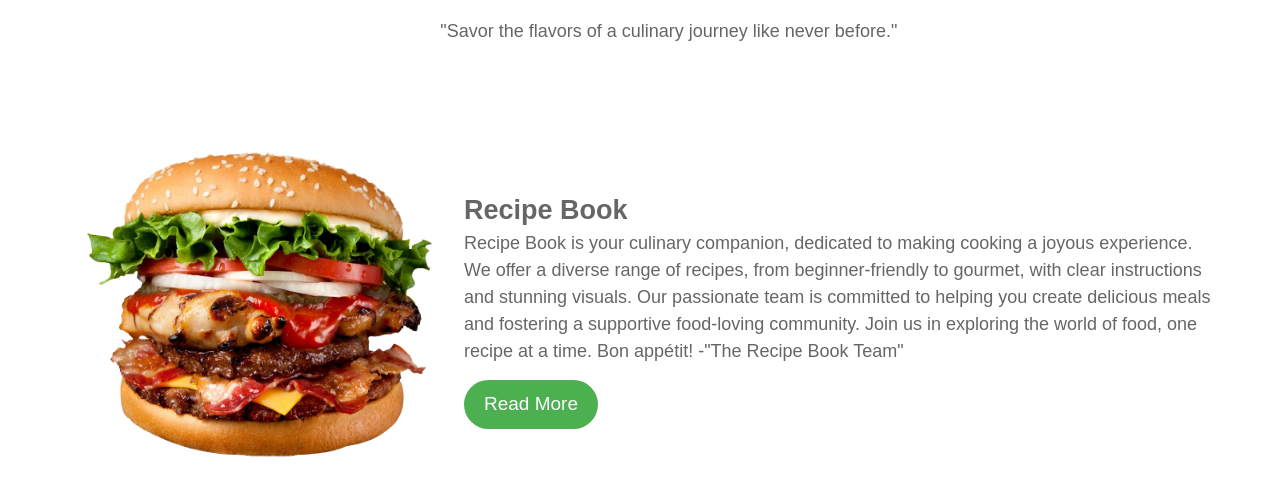
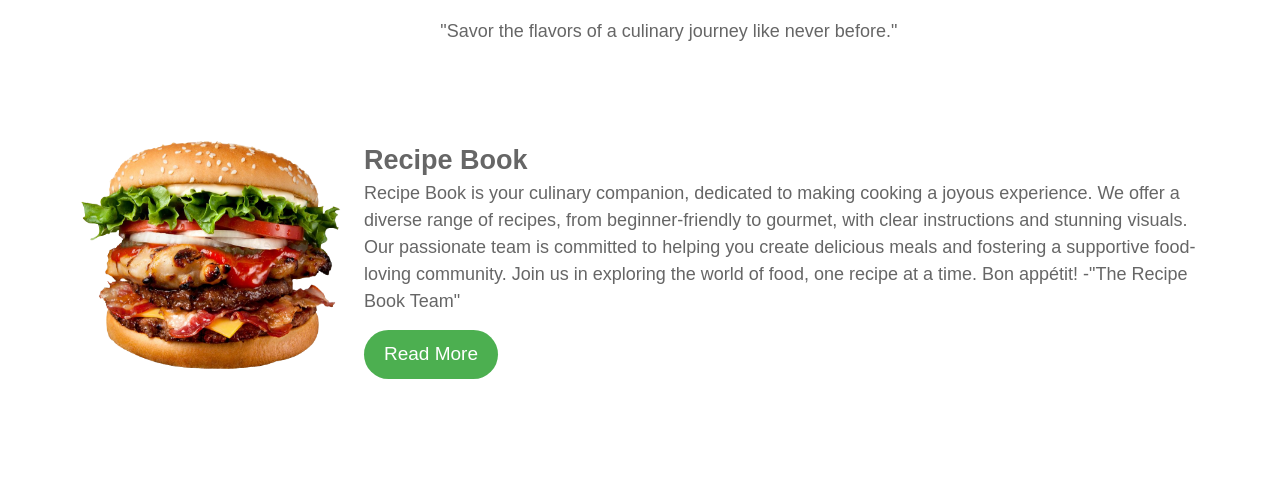
Before and after one commit to Dyno47/Web.github.io, a plain HTML site: page about.html in a window 1280 px wide. Shown: the part 82-578 px from the top of the page. Drawn offline with Linux system fonts and the light colour scheme.

Commit message:
Update about.html

```diff
--- a/about.html
+++ b/about.html
@@ -20,7 +20,7 @@
     <div class="container">
         <section class="about">
             <div class="about-img">
-                <img src="images/burger.png", height="400px" width="400" >
+                <img src="images/burger.png", height="300px" width="300" >
             </div>
             <div class="about-content">
                 <h2>Recipe Book</h2>
```
